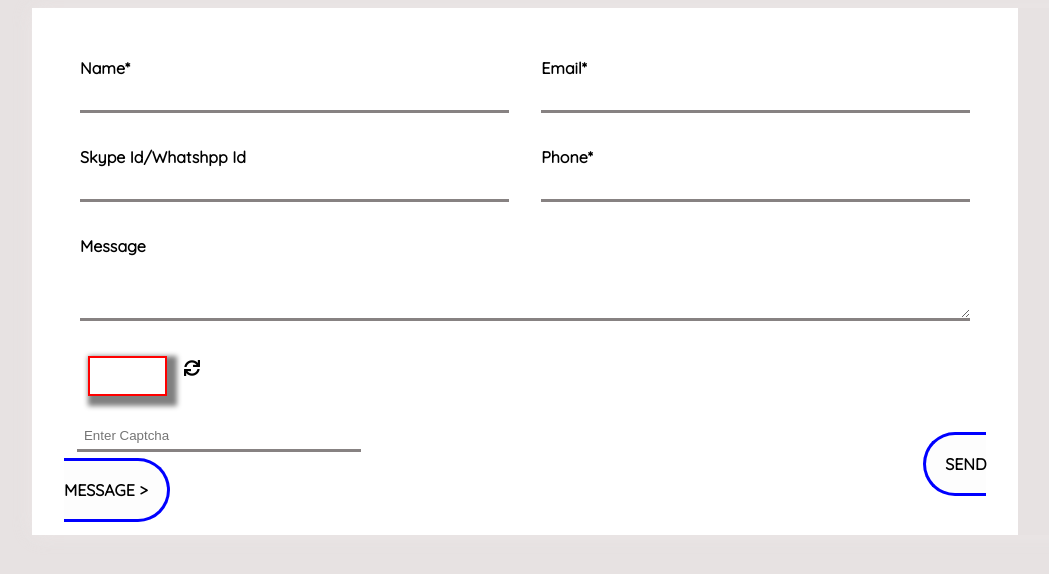
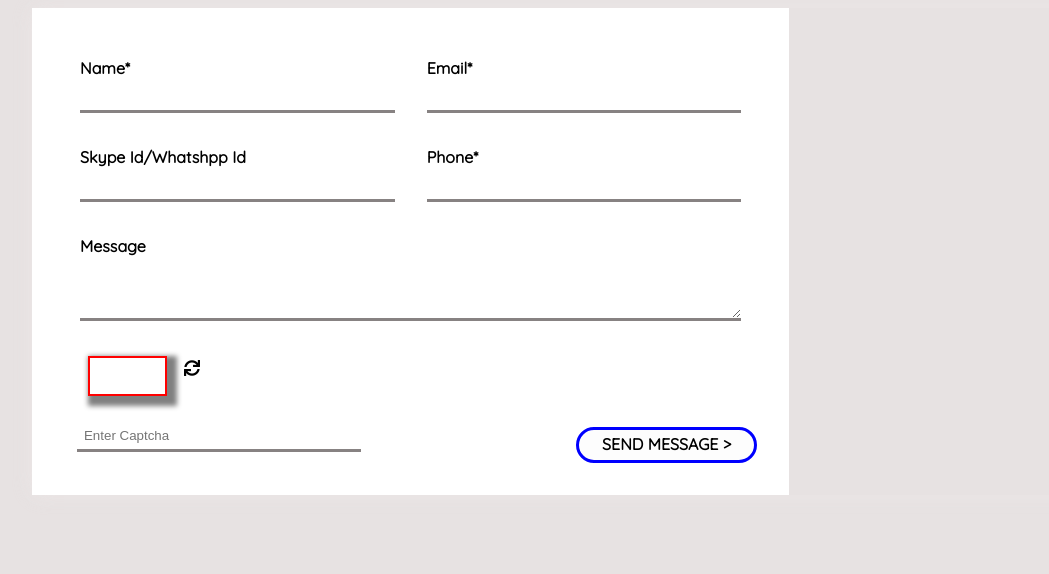
Before and after one commit to harshitdixit9680/captcha-form, a plain HTML site: page index.html in a window 1280 px wide. Shown: the whole page, without its empty margins (40-1089 px from the left). Drawn offline with nearby package versions, Linux system fonts and the light colour scheme.

Commit message:
Update index.html

```diff
--- a/index.html
+++ b/index.html
@@ -70,7 +70,7 @@
 
                  <div class="block">
 
-                        <a href="index.html"   id="btn" class="btn btn-outline-primary" >SEND MESSAGE ></a>
+                        <a href="index.html"    class="paapu btn btn-outline-primary" >SEND MESSAGE ></a>
                     </div>
                 </a>
             </div>
```
